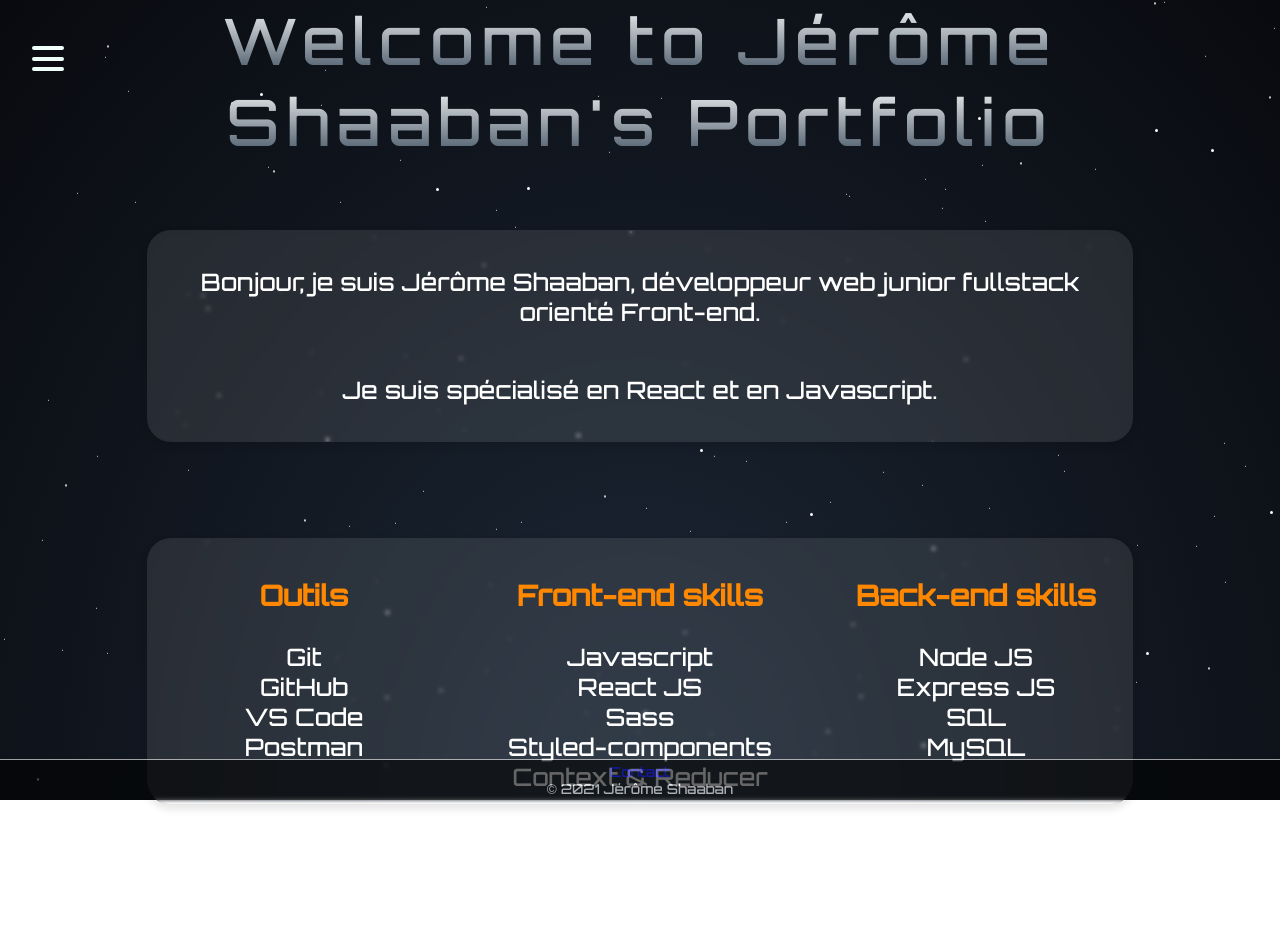
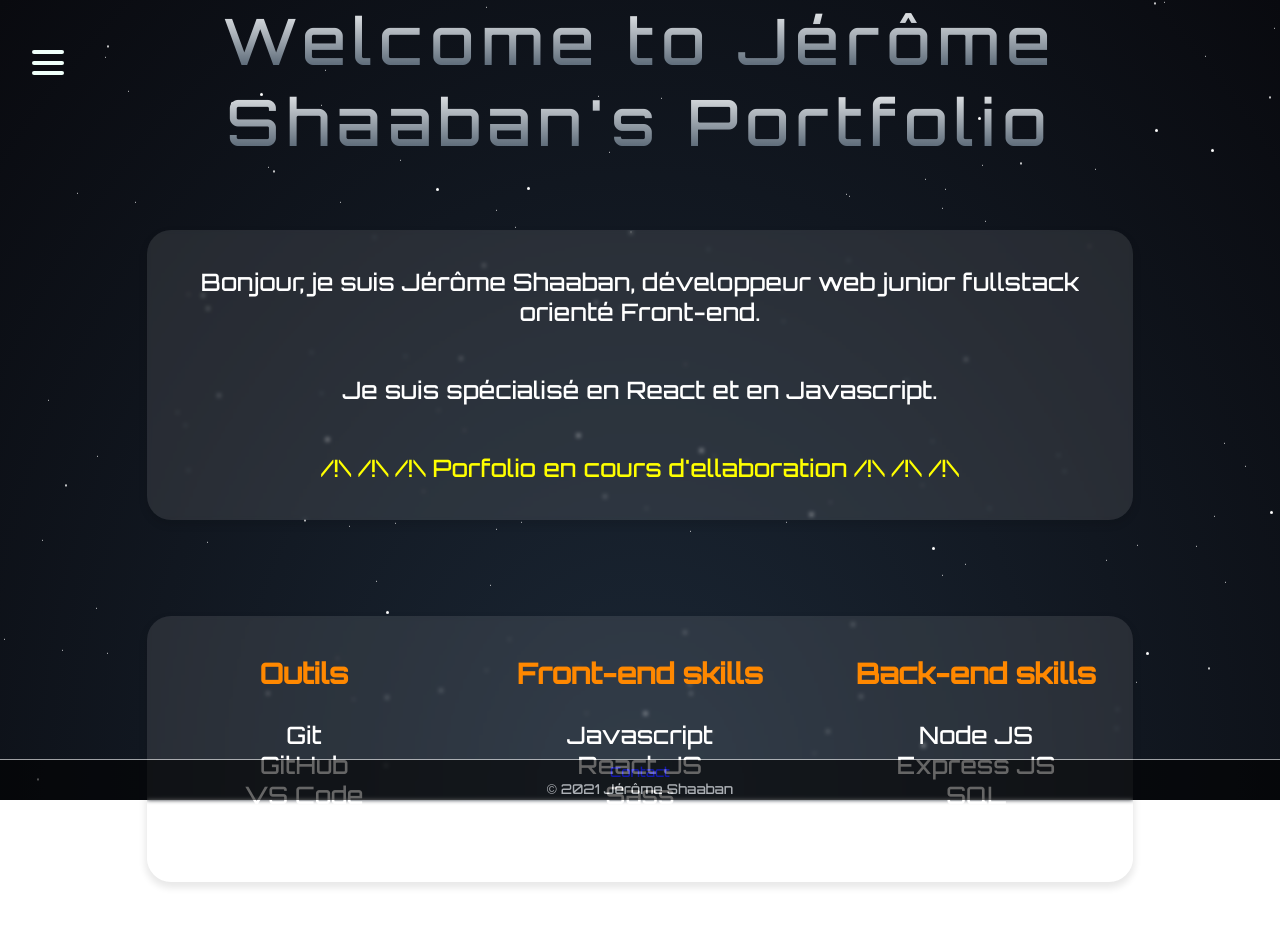
Before and after one commit to JeromeShaaban/portfolio_front, a React (Create React App) app: page / in a window 1280 px wide. Shown: the top 926 px of the page. Before the commit the page ends 852 px from the top, so only its background shows below. Built offline with nearby package versions, Linux system fonts and the light colour scheme; a web font is replaced by a local one.

Commit message:
Warning WIP added to Homepage

```diff
--- a/src/components/Homepage.jsx
+++ b/src/components/Homepage.jsx
@@ -10,6 +10,9 @@ const Homepage = () => {
           orienté Front-end.
         </p>
         <p>Je suis spécialisé en React et en Javascript.</p>
+        <p id="warning">
+          /!\ /!\ /!\ Porfolio en cours d'ellaboration /!\ /!\ /!\
+        </p>
       </div>
       <div className="homeContainer" id="Skills">
         <div className="SkillsList">
--- a/src/styles/homepage.scss
+++ b/src/styles/homepage.scss
@@ -28,6 +28,10 @@
   text-align: center;
 }
 
+#warning {
+  color: yellow;
+}
+
 #Skills {
   justify-content: space-between;
   height: 50%;
```
